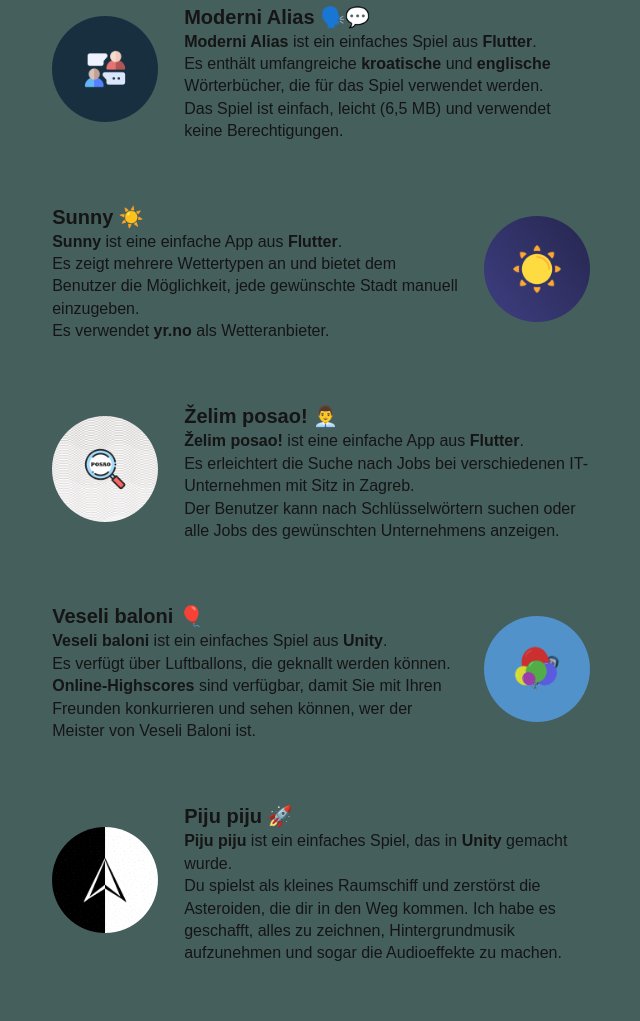
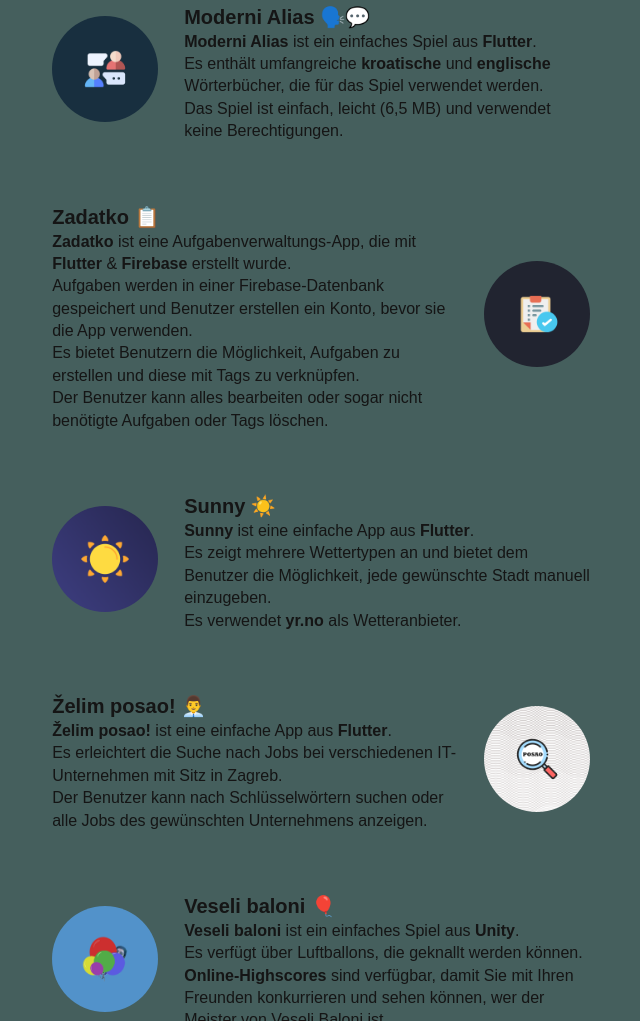
Before and after one commit to jokilic/project-cv, a website: page de.orig.html in a window 1280 px wide. Shown: the part 1128-2149 px from the top of the page, without its empty margins (319-959 px from the left). Drawn offline with Linux system fonts and the light colour scheme.

Commit message:
Closed #4

```diff
--- a/de.orig.html
+++ b/de.orig.html
@@ -131,6 +131,26 @@
             werden.<br />
             Das Spiel ist einfach, leicht (6,5 MB) und verwendet keine
             Berechtigungen.
+          </div>
+        </div>
+        <div class="zadatko">
+          <a
+            href="https://play.google.com/store/apps/details?id=com.josipkilic.zadatko"
+            rel="noreferrer nofollow"
+            target="_blank"
+          >
+            <img src="img/zadatko.png" alt="zadatko" class="zadatko__icon"
+          /></a>
+          <div class="zadatko__content">
+            <h4 class="zadatko__content--title">Zadatko 📋</h4>
+            <strong>Zadatko</strong> ist eine Aufgabenverwaltungs-App, die mit
+            <strong>Flutter</strong> & <strong>Firebase</strong> erstellt
+            wurde.<br />
+            Aufgaben werden in einer Firebase-Datenbank gespeichert und Benutzer
+            erstellen ein Konto, bevor sie die App verwenden.<br />Es bietet
+            Benutzern die Möglichkeit, Aufgaben zu erstellen und diese mit Tags
+            zu verknüpfen.<br />Der Benutzer kann alles bearbeiten oder sogar
+            nicht benötigte Aufgaben oder Tags löschen.
           </div>
         </div>
         <div class="sunny">
@@ -446,9 +466,7 @@
               </h3>
               <p class="education__title--time">2013 - PRÄSENTIERT</p>
             </div>
-            <p class="education__content">
-              Visoka škola za informacijske tehnologije
-            </p>
+            <p class="education__content">Tehničko veleučilište Zagreb</p>
           </div>
           <div class="education">
             <div class="education__title">
--- a/sass/_components.scss
+++ b/sass/_components.scss
@@ -96,7 +96,7 @@
   transition: color 0.3s ease-in-out;
 
   &::before {
-		content: '';
+    content: "";
     position: absolute;
     top: 0;
     bottom: 0;
@@ -128,7 +128,7 @@
 /////////////////////////////////
 // ICONS
 
-[class$='icon'] {
+[class$="icon"] {
   fill: $color-dark;
   min-width: 10.6rem;
   width: 10.6rem;
@@ -148,7 +148,7 @@
   }
 }
 
-.second [class$='icon'] {
+.second [class$="icon"] {
   padding: 0;
   border: 0;
 }
@@ -156,8 +156,9 @@
 .communication,
 .music,
 .moderni-alias,
-.zelim-posao,
-.piju-piju {
+.sunny,
+.veseli-baloni,
+.purrfact {
   &__icon {
     margin-right: 2.6rem;
 
@@ -169,9 +170,9 @@
 
 .development,
 .design,
-.sunny,
-.veseli-baloni,
-.purrfact {
+.zadatko,
+.zelim-posao,
+.piju-piju {
   &__icon {
     margin-left: 2.6rem;
 
--- a/sass/_layout.scss
+++ b/sass/_layout.scss
@@ -145,6 +145,7 @@
 // SECTION TWO - PROJECTS
 
 .moderni-alias,
+.zadatko,
 .sunny,
 .zelim-posao,
 .veseli-baloni,
@@ -170,9 +171,9 @@
   }
 }
 
-.sunny,
-.veseli-baloni,
-.purrfact {
+.zadatko,
+.zelim-posao,
+.piju-piju {
   flex-direction: row-reverse;
 
   @include responsive(phone) {
```
Also changed, not shown: de.html (+1 -1 lines), index.html (+1 -1 lines), index.orig.html (+18 -0 lines), css/style.comp.css, css/style.css, css/style.prefix.css, img/zadatko.png (added). Lines whose indentation alone changed are shown as unchanged.
